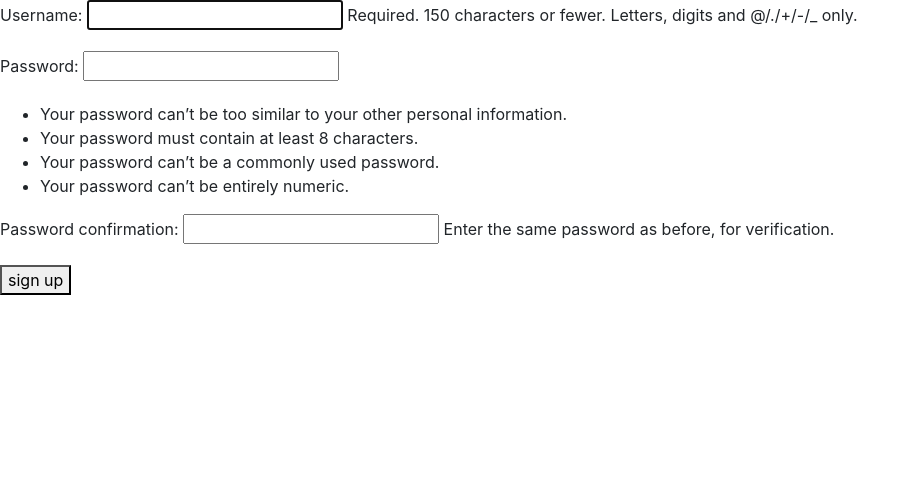
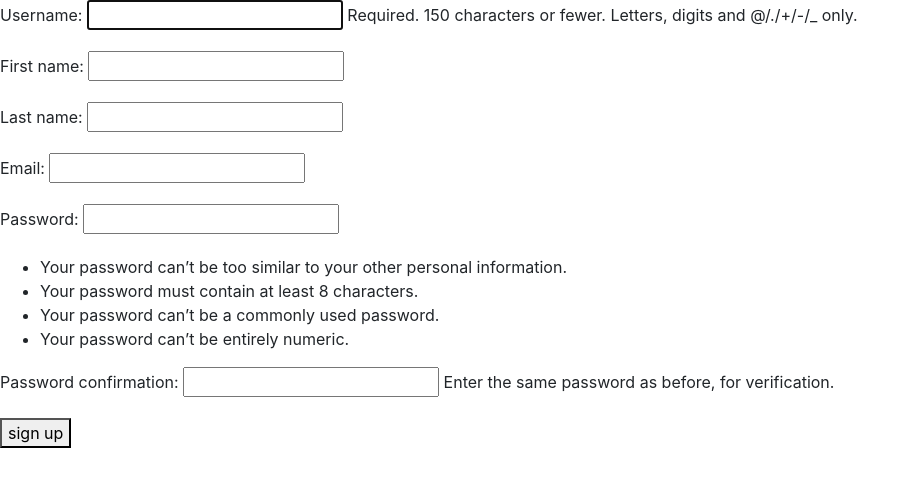
Before and after one commit to shishirmdr/Rojgar, a Django app: page /signup/ in a window 1280 px wide. Shown: the top 487 px of the page, without its empty margins (0-917 px from the left). Run offline with Django 3.2, Linux system fonts and the light colour scheme; some libraries are stand-ins or nearby versions.

Commit message:
added email field with first and lastname as well as password retrieval is also implemented using smtp and gmail

```diff
--- /dev/null
+++ b/signin/forms.py
@@ -0,0 +1,18 @@
+from django import forms
+from django.contrib.auth.models import User
+from django.contrib.auth.forms import UserCreationForm
+
+
+class RegistrationForm(UserCreationForm):
+    email = forms.EmailField(required=True)
+
+    class Meta:
+        model = User
+        fields = (
+            'username',
+            'first_name',
+            'last_name',
+            'email',
+            'password1',
+            'password2'
+        )
--- a/signin/urls.py
+++ b/signin/urls.py
@@ -1,5 +1,6 @@
 from django.urls import path
 from .import views
+from django.contrib.auth import views as auth_views
 
 urlpatterns = [
     path('', views.home, name='home'),
@@ -7,4 +8,22 @@ urlpatterns = [
     path('results/', views.results, name='results'),
     path('login/', views.loginuser, name='login'),
     path('logout/', views.logoutuser, name="logout"),
+
+    # password retrieval
+    path('reset_password/',
+         auth_views.PasswordResetView.as_view(template_name="reset_password.html"),
+         name="reset_password"),
+
+    path('reset_password_sent/',
+         auth_views.PasswordResetDoneView.as_view(template_name="reset_password_sent.html"),
+         name="password_reset_done"),
+
+    path('reset/<uidb64>/<token>/',
+         auth_views.PasswordResetConfirmView.as_view(template_name="password_reset_confirm.html"),
+         name="password_reset_confirm"),
+
+    path('reset_password_complete/',
+         auth_views.PasswordResetCompleteView.as_view(template_name="reset_password_done.html"),
+         name="password_reset_complete")
+
 ]
--- a/signin/views.py
+++ b/signin/views.py
@@ -3,6 +3,7 @@ from django.db import IntegrityError
 from django.shortcuts import render, redirect
 from django.contrib.auth.forms import AuthenticationForm,UserCreationForm
 from django.contrib.auth.models import User
+from .forms import RegistrationForm
 
 
 def home(request):
@@ -11,20 +12,23 @@ def home(request):
 
 def signup(request):
     if request.method == 'GET':
-        return render(request, 'signup.html', {'form': UserCreationForm})
+        return render(request, 'signup.html', {'form': RegistrationForm})
     else:
         if request.POST['password1'] == request.POST['password2']:
             try:
-                user = User.objects.create_user(request.POST['username'], password=request.POST['password1'])
+                user = User.objects.create_user(request.POST['username'],
+                        password=request.POST['password1'],
+                        email=request.POST['email'],
+                        first_name=request.POST['first_name'],last_name= request.POST['last_name'])
                 user.save()
                 login(request, user)
                 return redirect('results')
             except IntegrityError:
                 return render(request, 'signup.html',
-                {'form': UserCreationForm, 'error': 'the username has already been used'})
+                {'form': RegistrationForm, 'error': 'the username has already been used'})
         else:
             return render(request, 'signup.html',
-                          {'form': UserCreationForm, 'error': 'the password did not match'})
+                          {'form': RegistrationForm, 'error': 'the password did not match'})
 
 
 def loginuser(request):
--- a/templates/login.html
+++ b/templates/login.html
@@ -6,5 +6,6 @@
     {% csrf_token %}
     {{form.as_p}}
     <button type="submit">login</button>
+    <p>forgot password?<a href="{% url 'reset_password'%}">reset password</a></p>
 </form>
 {% endblock %}
--- /dev/null
+++ b/templates/reset_password_done.html
@@ -0,0 +1,5 @@
+<h3>Password reset complete</h3>
+<p>
+    Your password has been set. You may go ahead and log in now.
+</p>
+<a href="{% url 'login'%}">Log in</a>
```
Also changed, not shown: rojgar/settings.py (+9 -0 lines), templates/password_reset_confirm.html (added, +9 -0 lines), templates/reset_password.html (added, +11 -0 lines), templates/reset_password_sent.html (added, +9 -0 lines).
